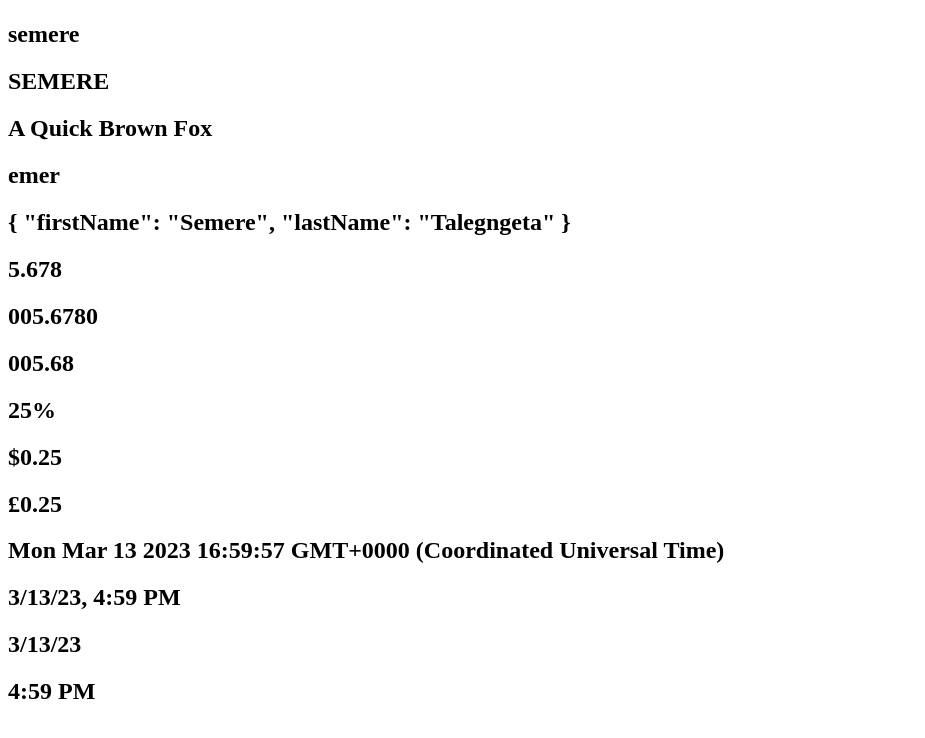
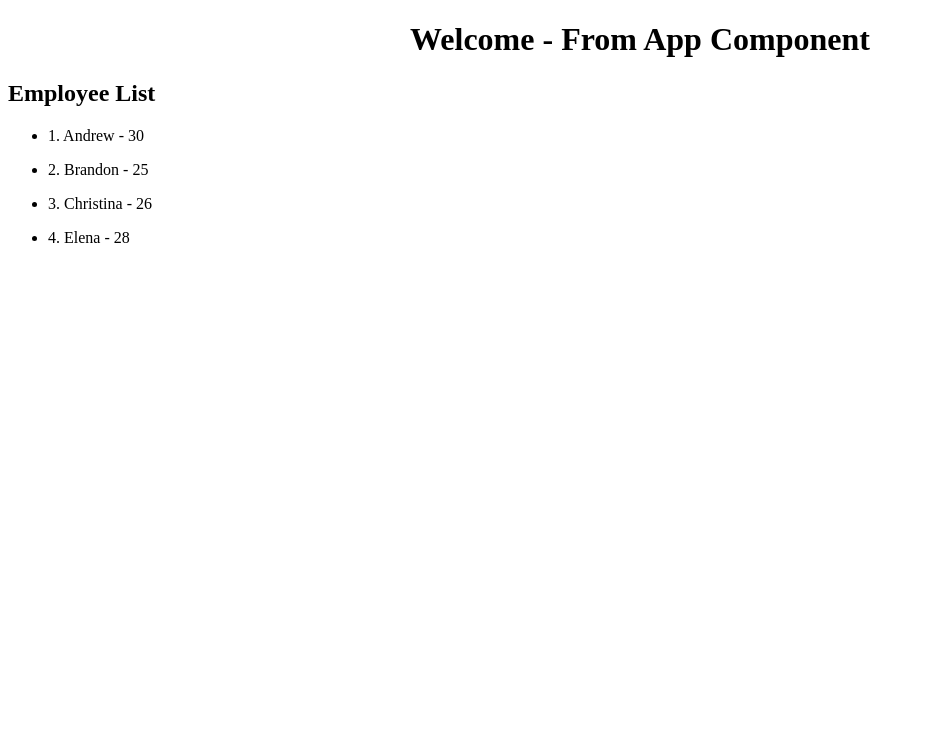
Before and after one commit to SemereT627/angular.tutorial, an Angular app: page / in a window 1280 px wide. Shown: the top 738 px of the page, without its empty margins (0-925 px from the left). Built offline with nearby package versions, Linux system fonts and the light colour scheme.

Commit message:
feat: services initiation

```diff
--- a/src/app/app.component.html
+++ b/src/app/app.component.html
@@ -4,4 +4,5 @@
 <!-- <app-structural-directives></app-structural-directives> -->
 <!-- <app-test (childEvent)="message = $event" [parentData]="name"></app-test> -->
 <!-- <app-twowaybinding></app-twowaybinding> -->
-<app-pipes></app-pipes>
+<!-- <app-pipes></app-pipes> -->
+<app-services></app-services>
--- a/src/app/app.component.ts
+++ b/src/app/app.component.ts
@@ -8,5 +8,5 @@ import { Component } from '@angular/core';
 export class AppComponent {
   title = 'app';
   public name = 'Semere';
-  public message = '';
+  public message = 'Welcome - From App Component';
 }
--- a/src/app/app.module.ts
+++ b/src/app/app.module.ts
@@ -8,9 +8,11 @@ import { TestComponent } from './test/test.component';
 import { TwowaybindingComponent } from './twowaybinding/twowaybinding.component';
 import { StructuralDirectivesComponent } from './structural-directives/structural-directives.component';
 import { PipesComponent } from './pipes/pipes.component';
+import { ServicesComponent } from './services/services.component';
+import { ServiceListComponent } from './service-list/service-list.component';
 
 @NgModule({
-  declarations: [AppComponent, TestComponent, TwowaybindingComponent, StructuralDirectivesComponent, PipesComponent],
+  declarations: [AppComponent, TestComponent, TwowaybindingComponent, StructuralDirectivesComponent, PipesComponent, ServicesComponent, ServiceListComponent],
   imports: [BrowserModule, FormsModule, AppRoutingModule],
   providers: [],
   bootstrap: [AppComponent],
--- /dev/null
+++ b/src/app/service-list/service-list.component.html
@@ -0,0 +1 @@
+<p>service-list works!</p>
--- /dev/null
+++ b/src/app/services/services.component.html
@@ -0,0 +1 @@
+<p>services works!</p>
--- /dev/null
+++ b/src/app/services/services.component.ts
@@ -0,0 +1,36 @@
+import { Component } from '@angular/core';
+
+@Component({
+  selector: 'app-services',
+  template: `
+    <h2>Employee List</h2>
+    <ul *ngFor="let employee of employees">
+      <li>{{ employee.id }}. {{ employee.name }} - {{ employee.age }}</li>
+    </ul>
+  `,
+  styles: [``],
+})
+export class ServicesComponent {
+  public employees = [
+    {
+      id: 1,
+      name: 'Andrew',
+      age: 30,
+    },
+    {
+      id: 2,
+      name: 'Brandon',
+      age: 25,
+    },
+    {
+      id: 3,
+      name: 'Christina',
+      age: 26,
+    },
+    {
+      id: 4,
+      name: 'Elena',
+      age: 28,
+    },
+  ];
+}
```
Also changed, not shown: src/app/service-list/service-list.component.ts (added, +10 -0 lines), src/app/service-list/service-list.component.css (added), src/app/services/services.component.css (added), 2 other files (tests, documents, lock files or other folders).
